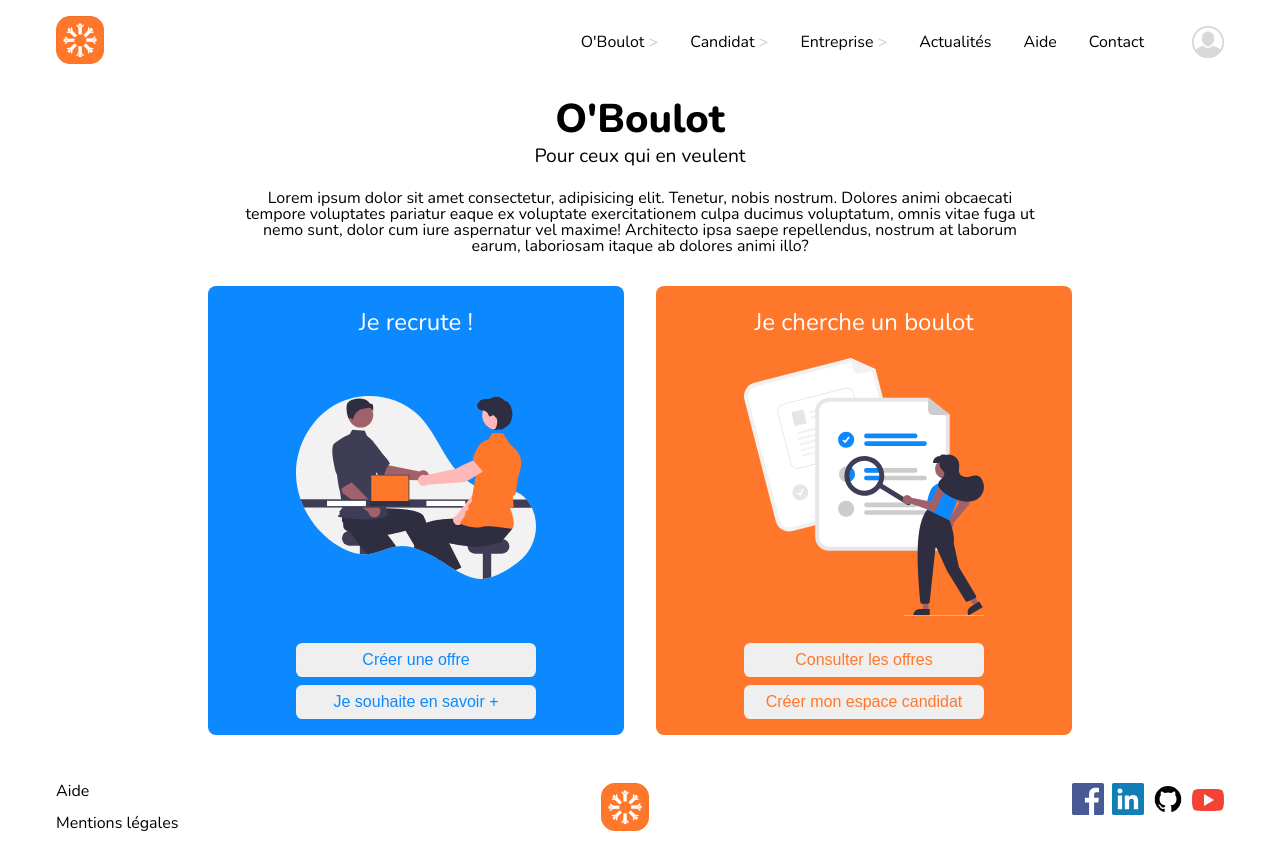
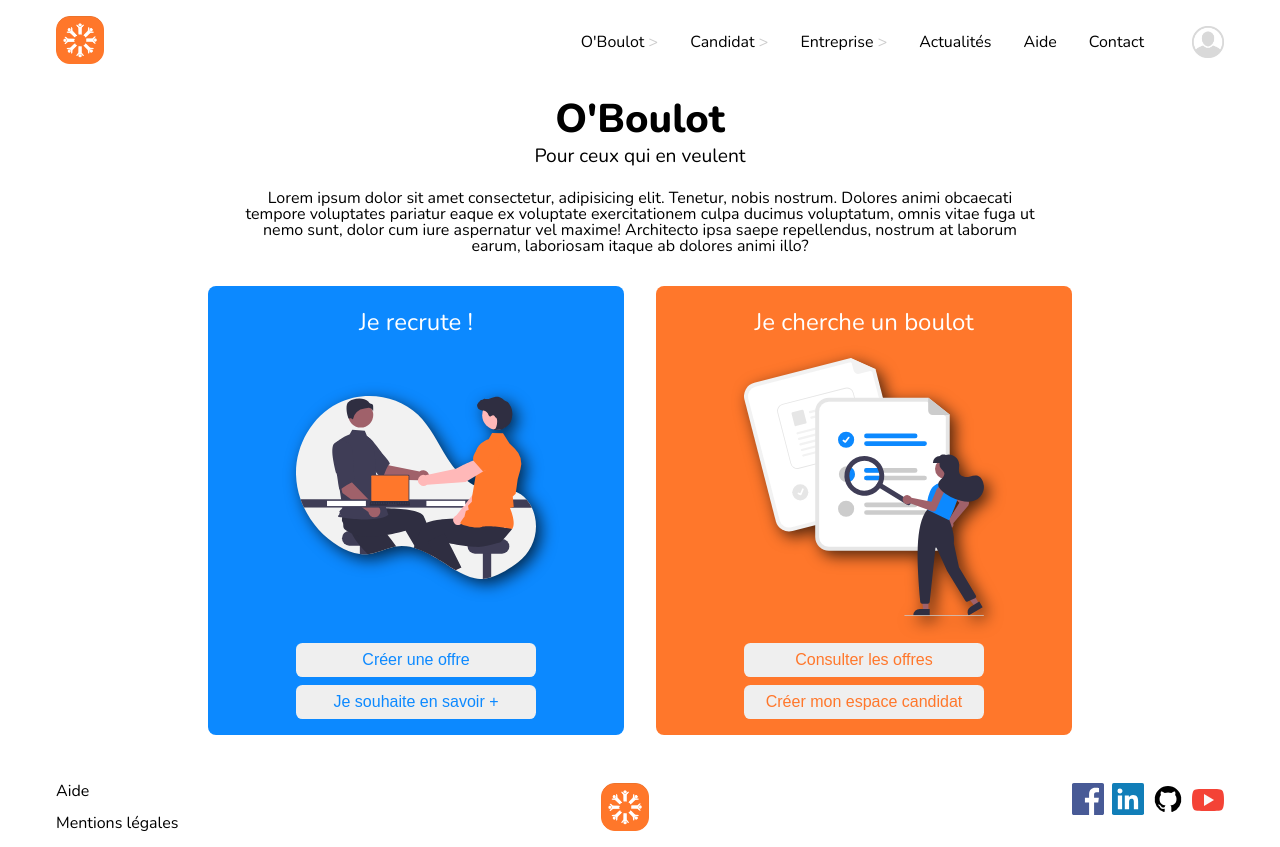
Before and after one commit to lekdup/projet-o-boulot, a React (Create React App) app in the folder front/: page / in a window 1280 px wide. Built offline with nearby package versions, Linux system fonts and the light colour scheme.

Commit message:
max width 900px for homepage

```diff
--- a/front/src/components/Candidat/Candidat.scss
+++ b/front/src/components/Candidat/Candidat.scss
@@ -21,6 +21,7 @@
             max-width: 15rem;
             & img {
                 max-width: 100%;
+                filter: drop-shadow( 5px 5px 8px rgba(0, 0, 0, .7));
             }
         }
     }
--- a/front/src/components/Entreprise/Entreprise.scss
+++ b/front/src/components/Entreprise/Entreprise.scss
@@ -1,7 +1,6 @@
 @use 'src/styles/vars';
 
 .wrapper-entreprise {
-
     padding: 0 1rem 1rem 1rem;
     background-color: vars.$blue;
     border-radius: .5rem;
@@ -10,6 +9,7 @@
     justify-content: space-between;
     align-items: center;
     flex-direction: column;
+
     &-title {
         font-size: 1.5rem;
         padding: 1.5rem 0;
@@ -22,6 +22,7 @@
             max-width: 15rem;
             & img {
                 max-width: 100%;
+                filter: drop-shadow( 5px 5px 8px rgba(0, 0, 0, .7));
             }
         }
     }
--- a/front/src/components/Homepage/Homepage.scss
+++ b/front/src/components/Homepage/Homepage.scss
@@ -2,9 +2,11 @@
   text-align: center;
   display: flex;
   flex-direction: column;
-  // margin: 0 5rem 3rem 5rem;
   margin: auto;
   margin-bottom: 3rem;
+  @media (min-width: 799px) {
+    max-width: 900px;
+  }
   &-intro {
     margin-top: 1rem;
     & h1 {
```
